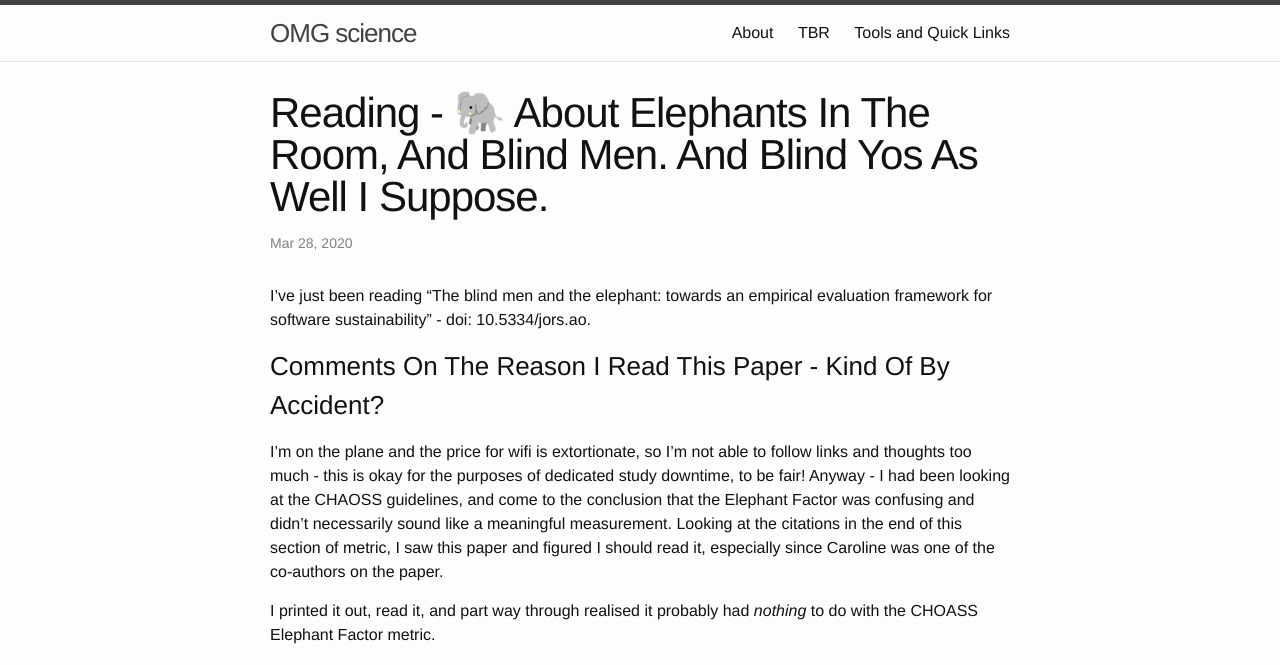
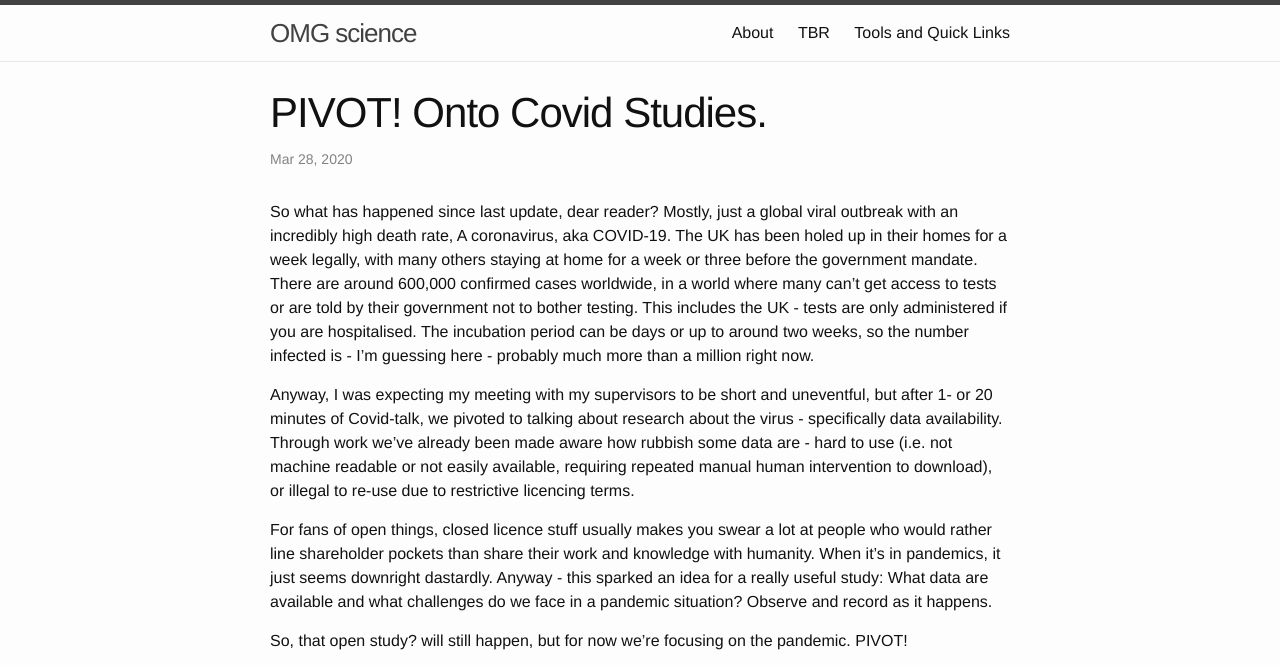
Before and after one commit to yochannah/omgscience, a Jekyll site: the page built from _posts/2020-03-28-coronavirus-covid19-pivot.md, in a window 1280 px wide and 1400 px high. Shown: the top 665 px of the window. Built offline with Jekyll 4.4.1, drawn with Linux system fonts in a browser that asks for light colours; some of the changed text lies outside the part shown; grey boxes are pictures that could not be loaded.

Commit message:
forgot to save before committing

```diff
--- a/_posts/2020-03-28-coronavirus-covid19-pivot.md
+++ b/_posts/2020-03-28-coronavirus-covid19-pivot.md
@@ -1,38 +1,17 @@
 ---
 layout: post
-title: Reading - 🐘 About elephants in the room, and blind men. And blind Yos as well I suppose.
+title: PIVOT! Onto Covid studies.
+date: 2020-03-28 22:21
 categories: reading
-tags: reading article-summary software-sustainability architecture elephant
+tags: covid data-availability
 ---
 
-I've just been reading "The blind men and the elephant: towards an empirical evaluation framework for software sustainability" - doi: 10.5334/jors.ao.
+So what has happened since last update, dear reader? Mostly, just a global viral outbreak with an incredibly high death rate, A coronavirus, aka COVID-19. The UK has been holed up in their homes for a week legally, with many others staying at home for a week or three before the government mandate. There are around 600,000 confirmed cases worldwide, in a world where many can't get access to tests or are told by their government not to bother testing. This includes the UK - tests are only administered if you are hospitalised. The incubation period can be days or up to around two weeks, so the number infected is - I'm guessing here - probably much more than a million right now.
 
-### Comments on the reason I read this paper - kind of by accident?
+Anyway, I was expecting my meeting with my supervisors to be short and uneventful, but after 1- or 20 minutes of Covid-talk, we pivoted to talking about research about the virus - specifically data availability. Through work we've already been made aware how rubbish some data are - hard to use (i.e. not machine readable or not easily available, requiring repeated manual human intervention to download), or illegal to re-use due to restrictive licencing terms.
 
-I'm on the plane and the price for wifi is extortionate, so I'm not able to follow links and thoughts too much - this is okay for the purposes of dedicated study downtime, to be fair! Anyway - I had been looking at the CHAOSS guidelines, and come to the conclusion that the Elephant Factor was confusing and didn't necessarily sound like a meaningful measurement. Looking at the citations in the end of this section of metric, I saw this paper and figured I should read it, especially since Caroline was one of the co-authors on the paper.
+For fans of open things, closed licence stuff usually makes you swear a lot at people who would rather line shareholder pockets than share their work and knowledge with humanity. When it's in pandemics, it just seems downright dastardly. Anyway - this sparked an idea for a really useful study: What data are available and what challenges do we face in a pandemic situation? Observe and record as it happens.
 
-I printed it out, read it, and part way through realised it probably had _nothing_ to do with the CHOASS Elephant Factor metric.
+So, that open study? will still happen, but for now we're focusing on the pandemic. PIVOT!
 
-Thankfully I do have a copy of the CHAOSS metrics downloaded offline - reading through, I noticed this explanatory snippet:
-
->Elephant Factor provides an easy-to-consume indication of the minimum number of companies performing a parameterized filter (i.e. 50%) of the work. The origin of the term "elephant factor" is not clearly delineated in the literature, though it may arise out of the general identification of software sustainability as a critical non-functional software requirements by Venters et al (2014).
-
-I guess I skimmed that when I decided to read this paper, or possibly I didn't quite fathom just _how_ unrelated it was with the exception of worlds "elephant" and "software"?
-
-### Actual notes on the paper
-
-It was an interesting read despite the fact it wasn't what I thought it was, which was nice. It mostly looked at different ways people define sustainability (spoiler: many different ways), pointed out that metrics for sustainability are often wholly subjective, and seemed to focus on technical architecture as an important part of sustainability.
-
-### Reasons it may be useful for me:
-
-- it has lots more reading about sustainability measures
-- repeatedly states that software sustainability is a non-functional requirement, and points out that academic software often has haphazard construction and may be especially proof-of-concept-ey, and/or focused on nonfunctional requirements.
-- points out that software metrics can not always be measured in a quantifiable way - e.g. reliability.
-- Uses the parable of the bling men and the elephant (one feels the trunk (or maybe tail?) and asset it's like a rope, another feels a different part of the elephant and makes different claims about the elephant) to remind us that we need to find metrics that genuinely assess what we want to assess clearly. Using this theme could be useful to point out vanity metrics and gamifiable metrics.
-- lots of nice bits I can quote. Some samples:
-
-> "The concept of sustainability goes beyond the software artifact itself"
-
-> "What measures and metrics are suitable to demonstrate software sustainability is an open research question"
-
-> "Selection of the appropriate methods is highly dependent on the context..."
+<div style="width:100%;height:0;padding-bottom:90%;position:relative;"><iframe src="https://giphy.com/embed/GZLf5Njk1KGwU" width="100%" height="100%" style="position:absolute" frameBorder="0" class="giphy-embed" allowFullScreen></iframe></div><p><a href="https://giphy.com/gifs/GZLf5Njk1KGwU">via GIPHY</a></p>
```
Also changed, not shown: _posts/2020-03-29-covid19-planning.md (added, +17 -0 lines).
